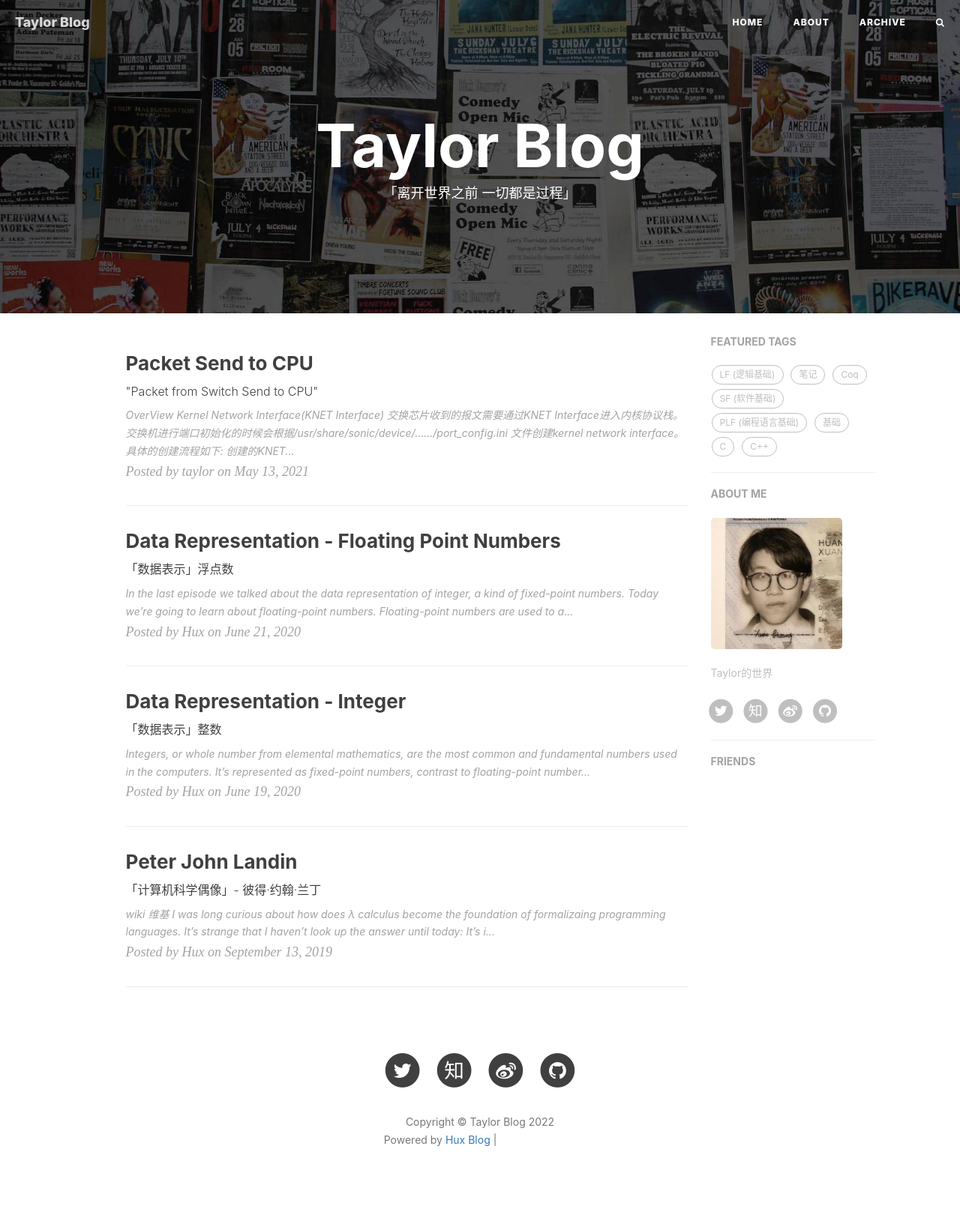
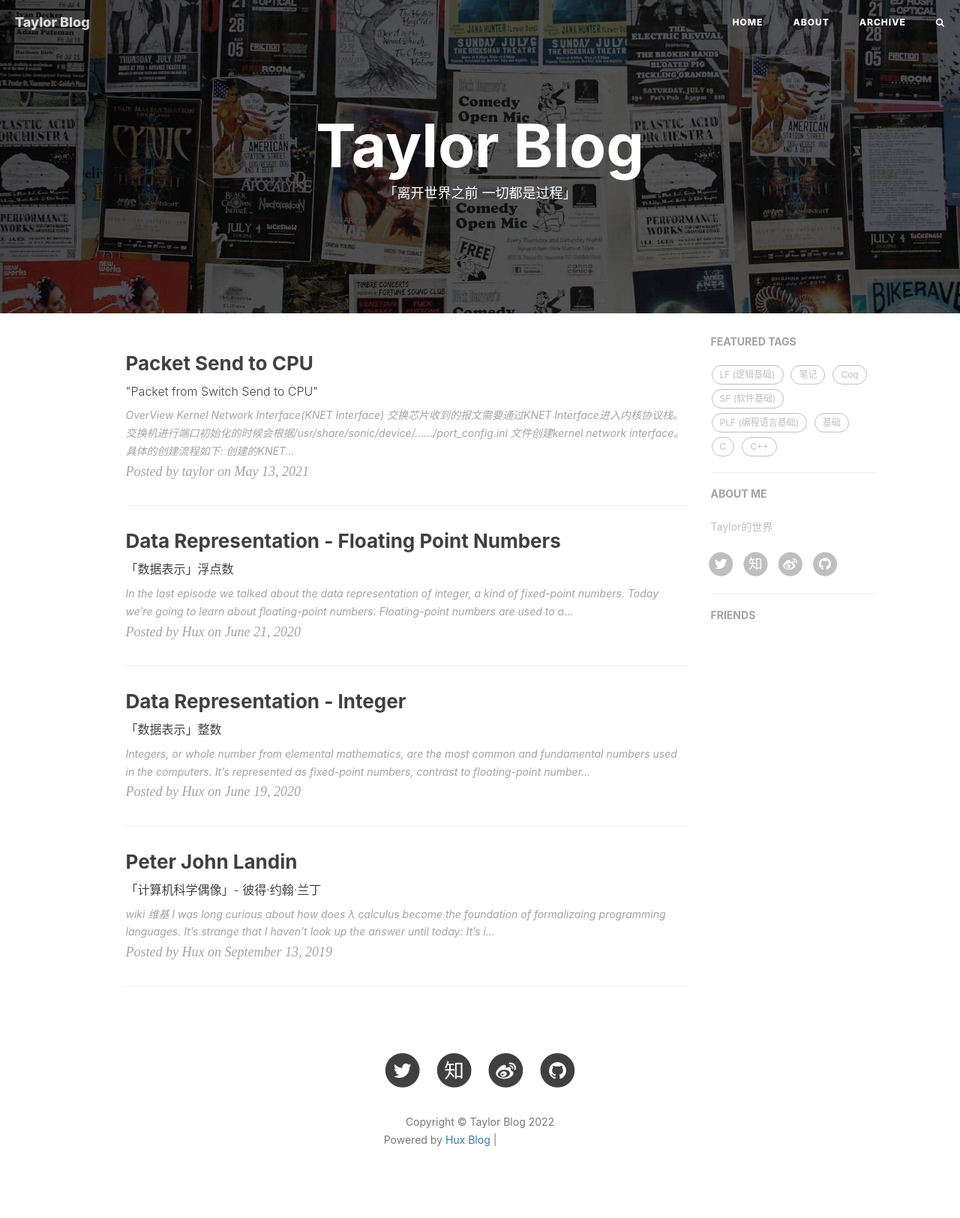
Before and after one commit to githubcaiyulong/githubcaiyulong.github.io, a Jekyll site: the page built from index.html, in a window 1280 px wide. Shown: the whole page at 75% size. Built offline with Jekyll 4.4.1, drawn with Linux system fonts in a browser that asks for light colours; nearby versions of some CDN libraries; the list of posts is cut into pages by our own code; comment, search, counter and statistics services are not loaded; grey boxes are pictures that could not be loaded.

Commit message:
Update _config.yml

```diff
--- a/_config.yml
+++ b/_config.yml
@@ -79,7 +79,7 @@ ga_domain: auto
 # Sidebar settings
 sidebar: true                           # whether or not using Sidebar.
 sidebar-about-description: Taylor的世界 #"黄玄，前端娱乐圈 NPC，编程语言/编译器初心者 <br> An UI/Frontend dev & designer accidentally growing into a compiler/PL hacker."
-sidebar-avatar: /img/avatar-hux-ny.jpg      # use absolute URL, seeing it's used in both `/` and `/about/`
+sidebar-avatar: #/img/avatar-hux-ny.jpg      # use absolute URL, seeing it's used in both `/` and `/about/`
 
 
 
```
